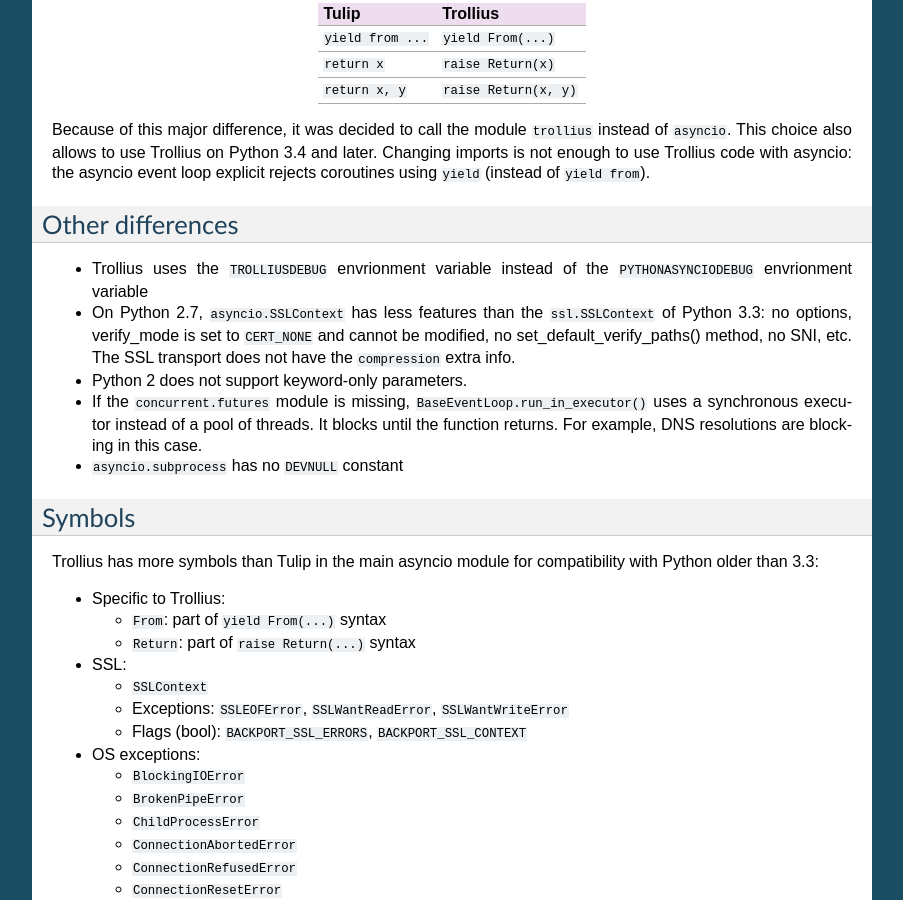
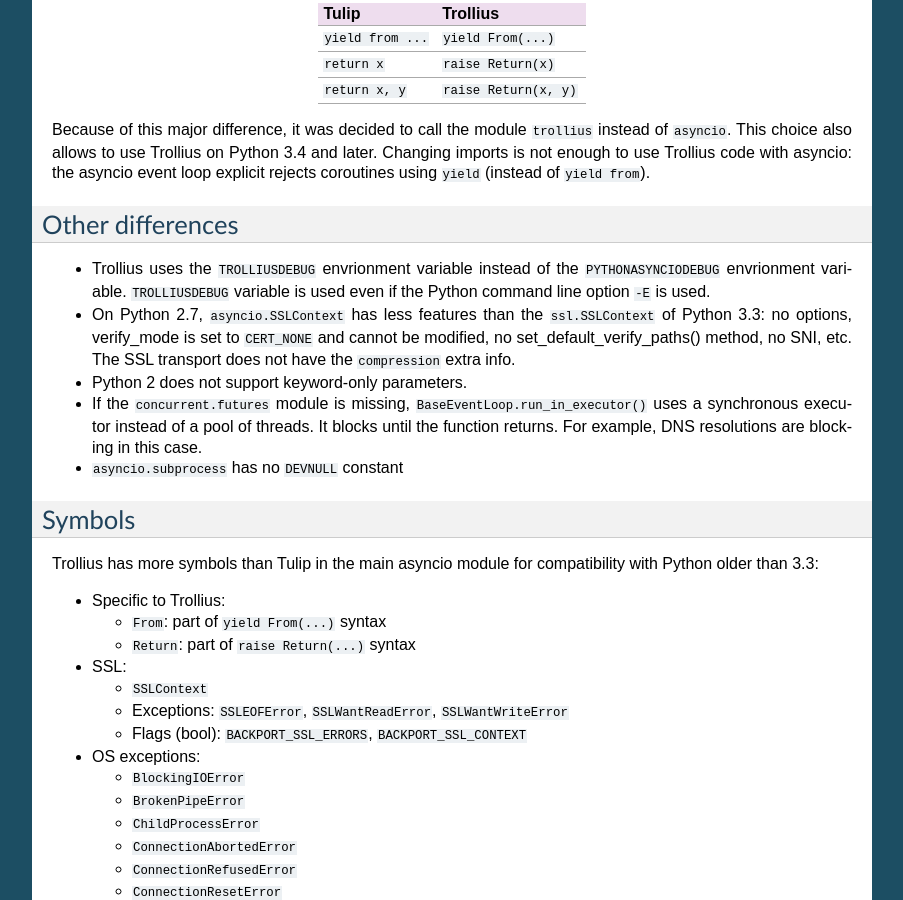
Before and after one commit to openstack-archive/deb-python-trollius, a Sphinx documentation site: the page built from doc/index.rst, in a window 1280 px wide and 900 px high, scrolled down 3062 px. Shown: the whole window, without its empty margins (198-1101 px from the left). Built offline with Sphinx 7.4.7, drawn with Linux system fonts in a browser that asks for light colours; some of the changed text lies outside the part shown.

Commit message:
Don't use sys.flags.ignore_environment anymore

```diff
--- a/doc/index.rst
+++ b/doc/index.rst
@@ -217,7 +217,8 @@ Other differences
 -----------------
 
 * Trollius uses the ``TROLLIUSDEBUG`` envrionment variable instead of
-  the ``PYTHONASYNCIODEBUG`` envrionment variable
+  the ``PYTHONASYNCIODEBUG`` envrionment variable. ``TROLLIUSDEBUG`` variable
+  is used even if the Python command line option ``-E`` is used.
 * On Python 2.7, ``asyncio.SSLContext`` has less features than the
   ``ssl.SSLContext`` of Python 3.3: no options, verify_mode is set to
   ``CERT_NONE`` and cannot be modified, no set_default_verify_paths() method,
@@ -387,7 +388,8 @@ Changes between Trollius 0.3 and 0.4:
 
 * Trollius event loop now supports asyncio coroutines.
 * The ``PYTHONASYNCIODEBUG`` envrionment variable has been renamed to
-  ``TROLLIUSDEBUG``
+  ``TROLLIUSDEBUG``. The environment variable is now used event if the Python
+  command line option ``-E`` is used.
 * Synchronize with Tulip.
 
 
```
Also changed, not shown: 2 other files.
